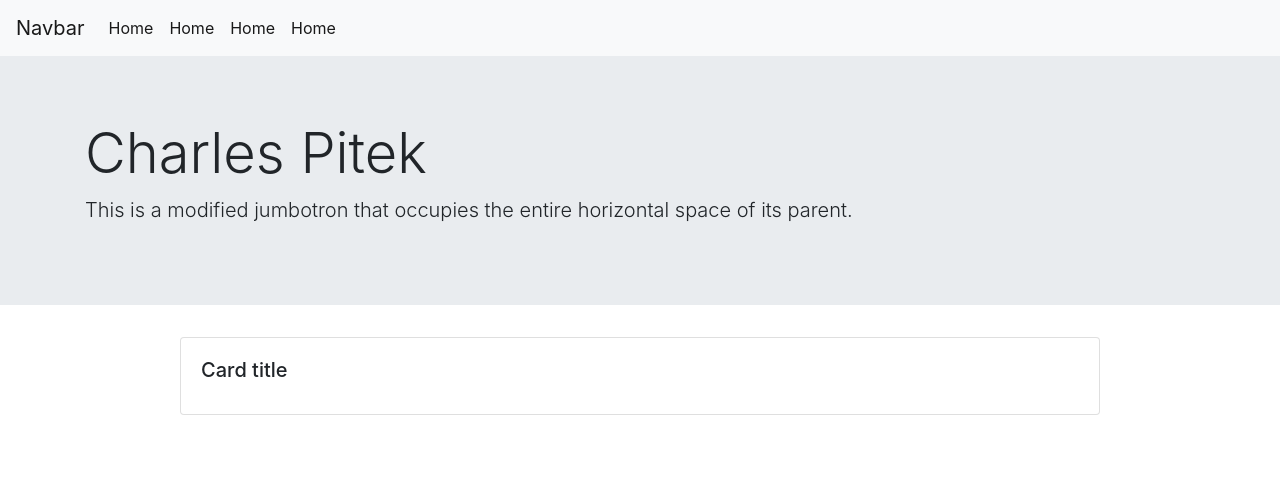
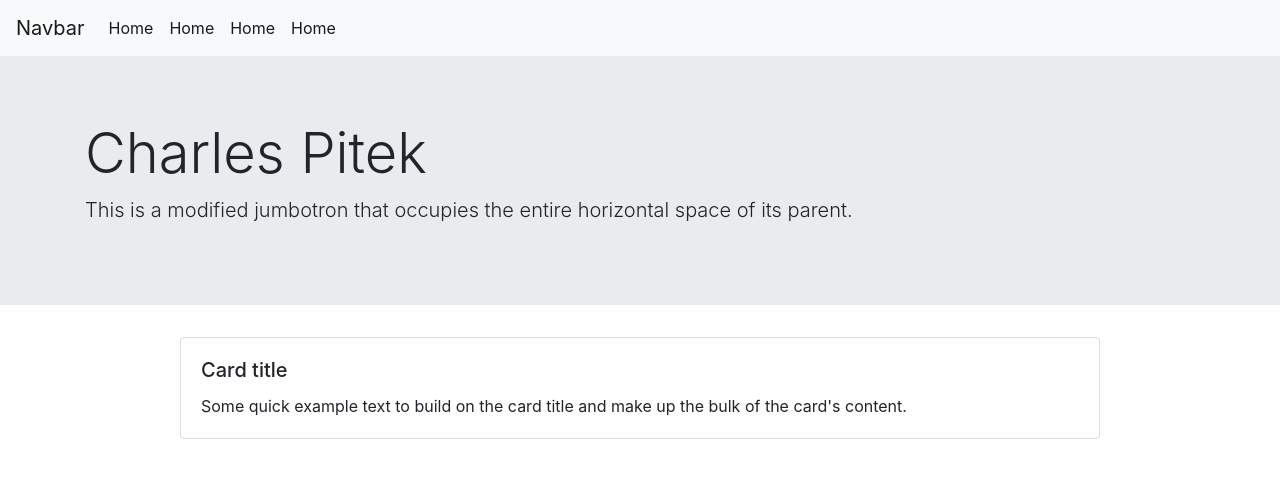
Before and after one commit to pitekcharles/Portfolio, a React (Create React App) app: page / in a window 1280 px wide. Shown: the top 478 px of the page. Built offline with nearby package versions, Linux system fonts and the light colour scheme.

Commit message:
created card text component and added it to the card wrapper

```diff
--- /dev/null
+++ b/src/Components/CardText/index.js
@@ -0,0 +1,9 @@
+import React from "react";
+
+function CardText() {
+    return (
+        <p class="card-text">Some quick example text to build on the card title and make up the bulk of the card's content.</p>
+    );
+}
+
+export default CardText;
--- a/src/Components/CardWrapper/index.js
+++ b/src/Components/CardWrapper/index.js
@@ -1,11 +1,13 @@
 import React from "react";
 import CardTitle from "../CardTitle";
+import CardText from "../CardText";
 
 function CardWrapper() {
     return (
         <div class="card">
             <div class="card-body">
                 <CardTitle />
+                <CardText />
             </div>
         </div>
     )
```
